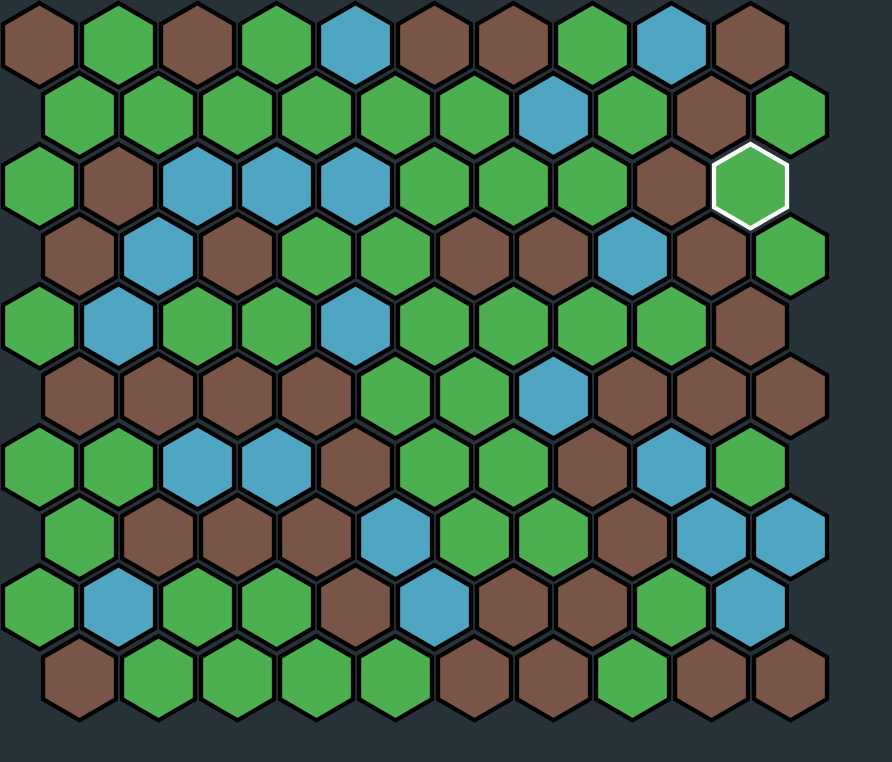
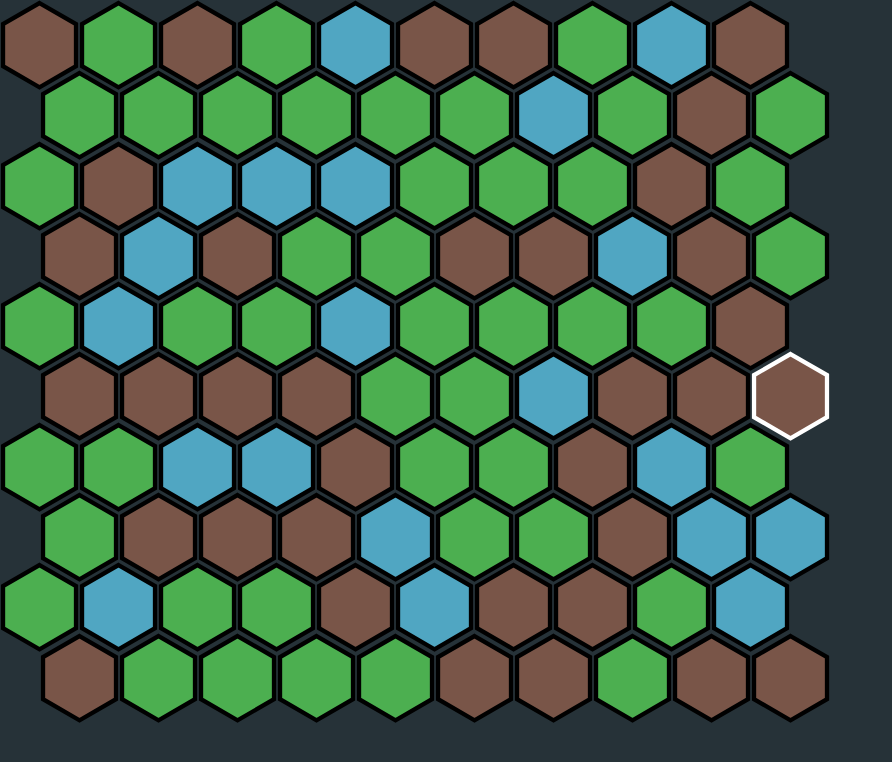
Before and after one commit to ClaySpike/Econ-Final-Project, a React (Create React App) app: page / in a window 1280 px wide. Shown: the top 762 px of the page, without its empty margins (0-892 px from the left). Built offline with nearby package versions, Linux system fonts and the light colour scheme.

Commit message:
Click and claim

```diff
--- a/src/App.js
+++ b/src/App.js
@@ -22,29 +22,21 @@ class App extends Component {
         let cb = -1
 
         this.state.hexGrid[i][j] = {
+          x: i,
+          y: j,
           water: w,
           cropLevel: c,
           mineLevel: m,
           claimedBy: cb,
-          div: this.setHexDiv(
-            i,
-            j,
-            w,
-            c,
-            m,
-            cb,
-          ),
         }
       }
     }
-
-    this.findNationsStart()
   }
 
   componentDidMount() {
     this.updateWindowDimensions();
     window.addEventListener('resize', this.updateWindowDimensions);
-    this.updateDiv()
+    this.findNationsStart()
   }
 
   componentWillUnmount() {
@@ -63,10 +55,12 @@ class App extends Component {
         this.findNationsStart()
       }
       else{
-        this.state.hexGrid[x][y].claimedBy = i
-        this.state.nations[i] = {
-          claims: [[x, y]],
-        }
+        this.setState((state) => {
+          state.hexGrid[x][y].claimedBy = i
+          state.nations[i] = {
+            claims: [[x, y]],
+          }
+        })
       }
     }
   }
@@ -82,40 +76,17 @@ class App extends Component {
     return 0
   }
 
-  setHexDiv(x, y, water, cropLevel, mineLevel, claimed){
-    let strokeColor = ""
-    if(claimed === -1){
-      strokeColor = "hexStrokeBackground"
-    }
-    else if(claimed === 0){
-      strokeColor = "hexStrokeWhite"
-    }
-
-    if(water){
-      return  <svg key={x + " " + y} data-position={[x,y]} onClick={this.handleClick} className="hex" width="9.5%" viewBox={(-this.getHexWidth()*((13/12)-1)/2) + " " + (-this.getHexWidth()*((13/12)-1)/2) + " " + + (this.getHexWidth()*13/12) + " " + (this.getHexHeight()*13/12)}>
-                <polygon points= {this.getHexPoints()} className={"hexStyle hexColorBlue " + strokeColor}/>
-              </svg>
-    }
-    else if(cropLevel > mineLevel){
-      return  <svg key={x + " " + y} data-position={[x,y]} onClick={this.handleClick} className="hex" width="9.5%" viewBox={(-this.getHexWidth()*((13/12)-1)/2) + " " + (-this.getHexWidth()*((13/12)-1)/2) + " " + + (this.getHexWidth()*13/12) + " " + (this.getHexHeight()*13/12)}>
-                <polygon points= {this.getHexPoints()} className={"hexStyle hexColorGreen " + strokeColor}/>
-              </svg>
-    }
-    else if(cropLevel < mineLevel){
-      return  <svg key={x + " " + y} data-position={[x,y]} onClick={this.handleClick} className="hex" width="9.5%" viewBox={(-this.getHexWidth()*((13/12)-1)/2) + " " + (-this.getHexWidth()*((13/12)-1)/2) + " " + + (this.getHexWidth()*13/12) + " " + (this.getHexHeight()*13/12)}>
-                <polygon points= {this.getHexPoints()} className={"hexStyle hexColorBrown " + strokeColor}/>
-              </svg>
-    }
-    else{
-      return  <svg key={x + " " + y} data-position={[x,y]} onClick={this.handleClick} className="hex" width="9.5%" viewBox={(-this.getHexWidth()*((13/12)-1)/2) + " " + (-this.getHexWidth()*((13/12)-1)/2) + " " + + (this.getHexWidth()*13/12) + " " + (this.getHexHeight()*13/12)}>
-                <polygon points= {this.getHexPoints()} className={"hexStyle " + strokeColor}/>
-              </svg>
-    }
-  }
-
   handleClick(e) {
     e.preventDefault();
-    console.log(e.target.parentElement.getAttribute("data-position"))
+    console.log("clicky click click click")
+    let coords = e.target.parentElement.getAttribute("data-position")
+    console.log(coords)
+    if(coords !== null){
+      this.setState((state) => {
+        state.hexGrid[coords[0]][coords[2]].claimedBy = 0
+      })
+      this.forceUpdate()
+    }
   }
 
   getHexWidth(){
@@ -141,23 +112,6 @@ class App extends Component {
     0 + ", " + topHalf
   }
 
-  updateDiv(){
-    for(let i = 0; i < this.state.hexGrid.length; i++){
-      for(let j = 0; j < this.state.hexGrid[i].length; j++){
-        this.setState((state)=>{
-          state.hexGrid[i][j].div = this.setHexDiv(
-            i,
-            j,
-            state.hexGrid[i][j].water,
-            state.hexGrid[i][j].cropLevel,
-            state.hexGrid[i][j].mineLevel,
-            state.hexGrid[i][j].claimedBy,
-          )
-        })
-      }
-    }
-  }
-
   getHexes(){
     let arr = []
     for(let i = 0; i < this.state.hexGrid.length; i++){
@@ -171,7 +125,28 @@ class App extends Component {
       <div className="App">
         <div id='grid'>
           {this.getHexes().map((value) => {
-            return value.div
+            let strokeColor = ""
+            let backColor= ""
+            if(value.claimedBy === -1){
+              strokeColor = "hexStrokeBackground"
+            }
+            else if(value.claimedBy === 0){
+              strokeColor = "hexStrokeWhite"
+            }
+
+            if(value.water){
+              backColor = "hexColorBlue"
+            }
+            else if(value.cropLevel > value.mineLevel){
+              backColor = "hexColorGreen"
+            }
+            else if(value.cropLevel < value.mineLevel){
+              backColor = "hexColorBrown"
+            }
+
+            return  <svg key={value.x + " " + value.y} data-position={[value.x,value.y]} onClick={(e) => {this.handleClick(e)}} className="hex" width="9.5%" viewBox={(-this.getHexWidth()*((13/12)-1)/2) + " " + (-this.getHexWidth()*((13/12)-1)/2) + " " + + (this.getHexWidth()*13/12) + " " + (this.getHexHeight()*13/12)}>
+                      <polygon points= {this.getHexPoints()} className={"hexStyle " + backColor + " " + strokeColor}/>
+                    </svg>
           })}
         </div>
       </div>
```
